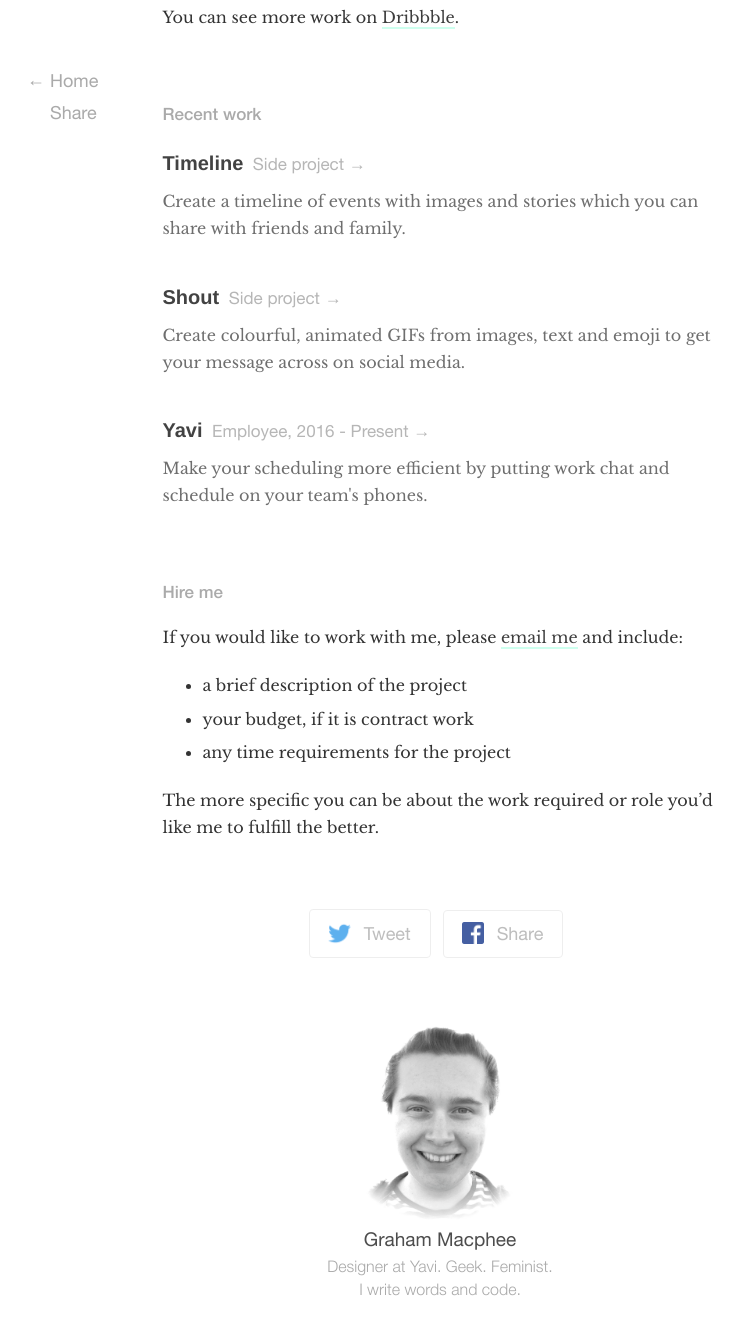
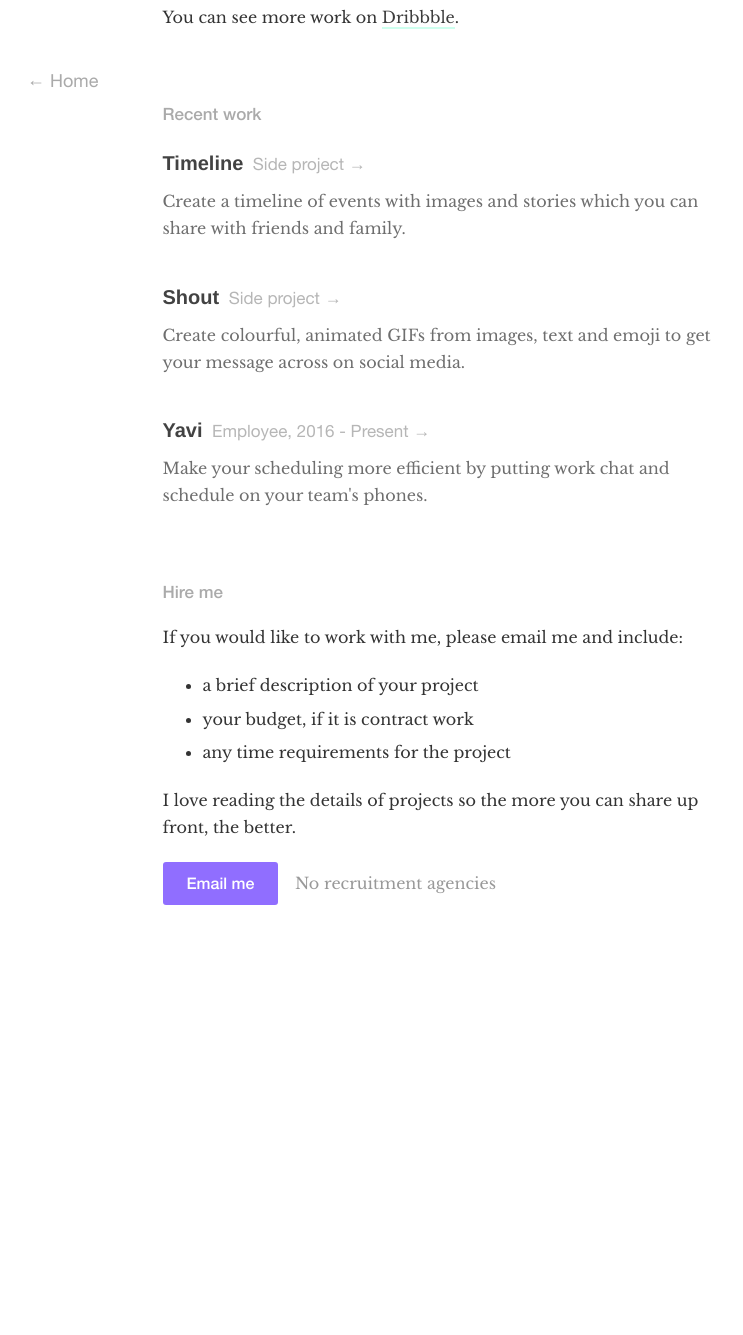
Before and after one commit to gmph/gmph.github.io, a Jekyll site: the page built from portfolio/index.md, in a window 1280 px wide and 1400 px high, scrolled down 8412 px. Shown: the top 1335 px of the window, without its empty margins (200-943 px from the left). Built offline with Jekyll 4.4.1, drawn with Linux system fonts in a browser that asks for light colours; nearby versions of some CDN libraries; comment, search, counter and statistics services are not loaded; after the commit the page ends 9413 px from its top, so only the background shows below that.

Commit message:
More housekeeping, https, copy updates

```diff
--- a/notes/index.html
+++ b/notes/index.html
@@ -605,7 +605,7 @@
     function getAuthorElement(author, date, inNewPost){
         var $authorLink = $('<a target="_blank"></a>').attr('href',author.link);
         var $author = $('<div class="author no-underline"></div>');
-        $author.append($authorLink.clone().append($('<img>').attr('src',author.image)));
+        $author.append($authorLink.clone().append($('<img>').attr('src',author.image.replace('http://','https://'))));
         var timeText = date != undefined ? ' on ' + getTimeTextFromUnix(date) : "";
         $author.append($(marked('['+author.name+ timeText + ']('+author.link+')')).addClass('name sans-serif'));
         if (isAdmin() && inNewPost) $author.attr('onclick','changePublishingMode()');
--- a/portfolio/index.md
+++ b/portfolio/index.md
@@ -1,6 +1,6 @@
 ---
-layout: default
-title: Portfolio | Graham Macphee
+layout: default-nometa
+title: Portfolio
 heading: Portfolio
 subheading: Designs by Graham Macphee (2012-17)
 date: 19th December 2015
@@ -89,10 +89,12 @@
 
 ##### Hire me
 
-If you would like to work with me, please [email me](mailto:hi@gmph.co?subject=&body=Hey%20Graham%2C%0A%0A) and include:
+If you would like to work with me, please email me and include:
 
-- a brief description of the project
+- a brief description of your project
 - your budget, if it is contract work
 - any time requirements for the project
 
-The more specific you can be about the work required or role you'd like me to fulfill the better.
+I love reading the details of projects so the more you can share up front, the better.
+
+<h6><a class="button" href="mailto:hi@gmph.co">Email me</a> No recruitment agencies</h6>
--- a/res/css/main.css
+++ b/res/css/main.css
@@ -383,23 +383,32 @@
     height:auto;
     margin: 16px 0 0 0;
     padding: 16px;
+    border: none !important;
     border-radius: 3px;
     border: solid 1px rgba(0,0,0,0);
 	font-family: "Helvetica Neue", "HelveticaNeue-Light", "Helvetica Neue Light", Helvetica, Arial, "Lucida Grande", sans-serif !important;
-    font-size: 17px;
+    font-size: 16px;
     color: #888;
     font-weight: 400;
     text-align: center;
     background: #eee;
-    cursor:pointer;
+    cursor: pointer;
 }
 
 .button {
-    width: 100%;
+    display: inline-block;
+    vertical-align: baseline;
+    width: auto;
     float:none;
-    color: #fff;
+    margin: 0 12px 0 0;
+    padding: 7px 24px 9px 24px;
+    color: #fff !important;
     font-weight: 500;
-    background: #8B67FF;
+    background: #8B67FF !important;
+}
+
+.button:hover {
+    background: #8B67FF !important;
 }
 
 .contact-form .contact-email:hover {
```
Also changed, not shown: colophon/index.md (+1 -1 lines).
